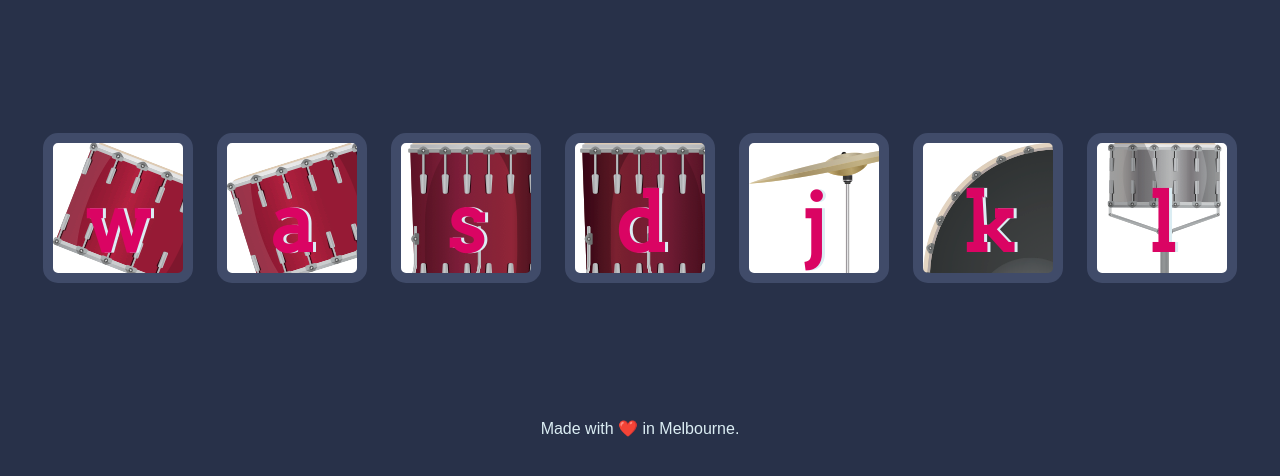
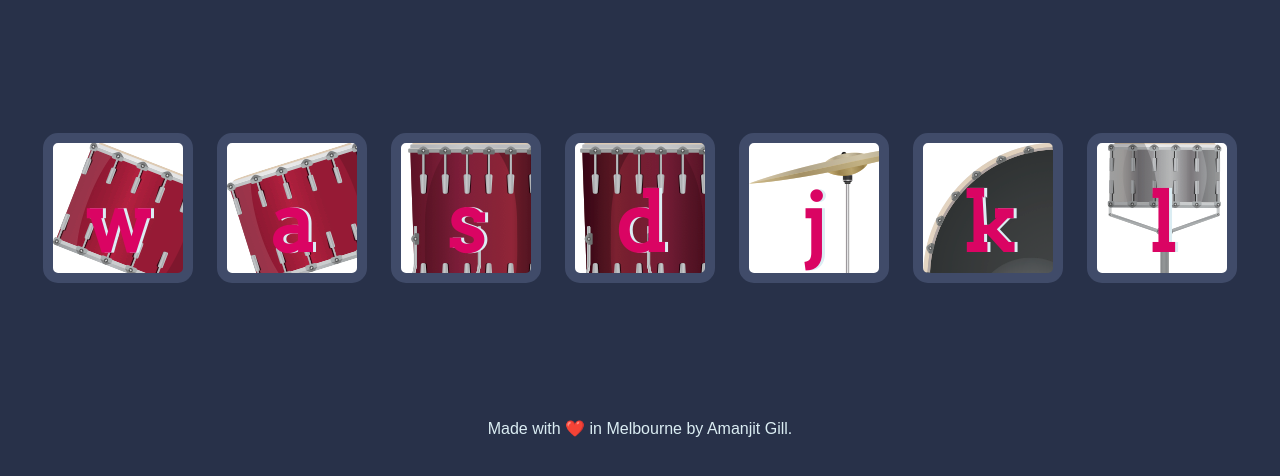
Before and after one commit to SecretPunk/drum_kit, a plain HTML site: page index.html in a window 1280 px wide. Shown: the part 156-632 px from the top of the page. Drawn offline with Linux system fonts and the light colour scheme.

Commit message:
Change signature.

```diff
--- a/index.html
+++ b/index.html
@@ -25,7 +25,7 @@
 
 
   <footer>
-    Made with ❤️ in Melbourne.
+    Made with ❤️ in Melbourne by Amanjit Gill.
   </footer>
   <script src="js/index.js"></script>
 </body>
```
